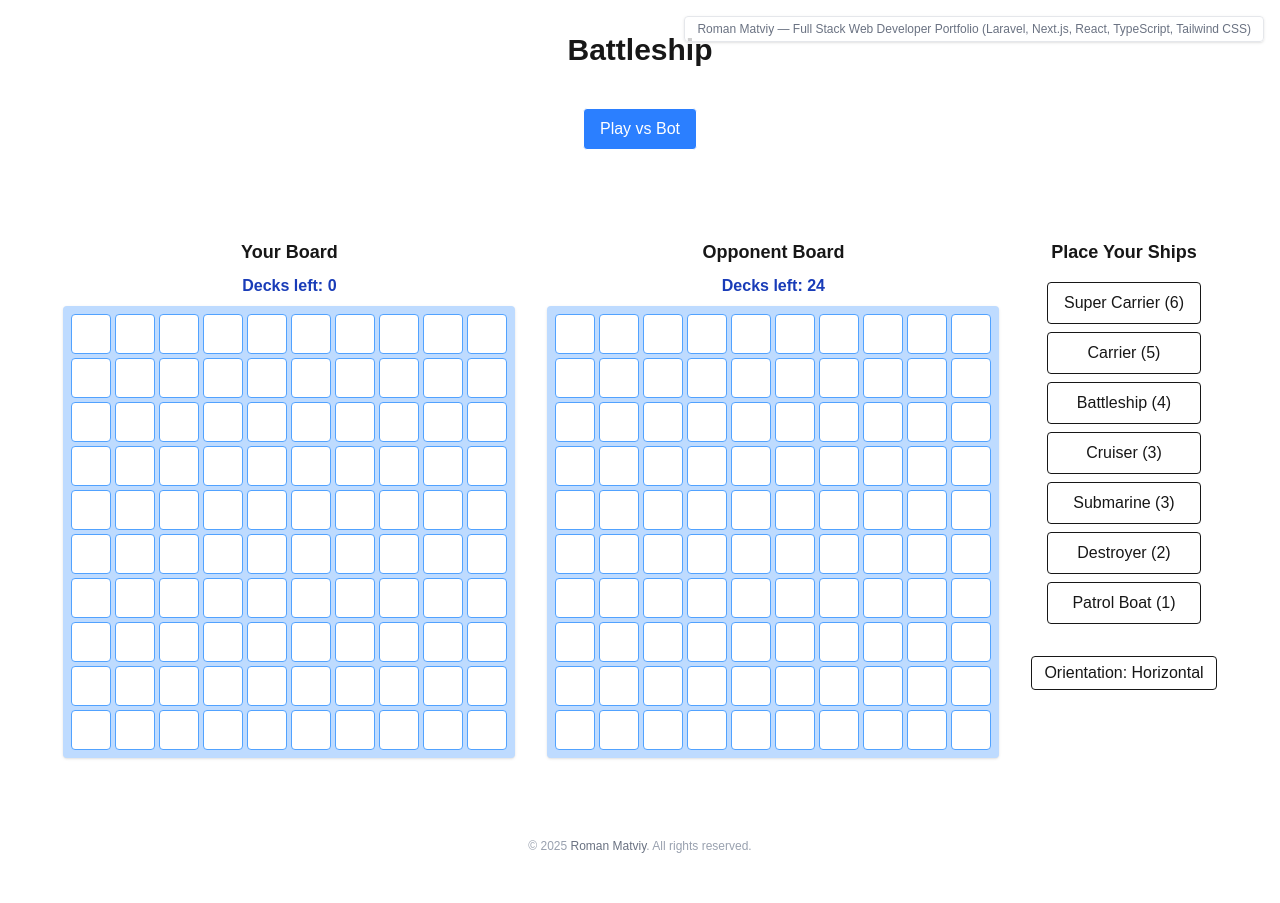
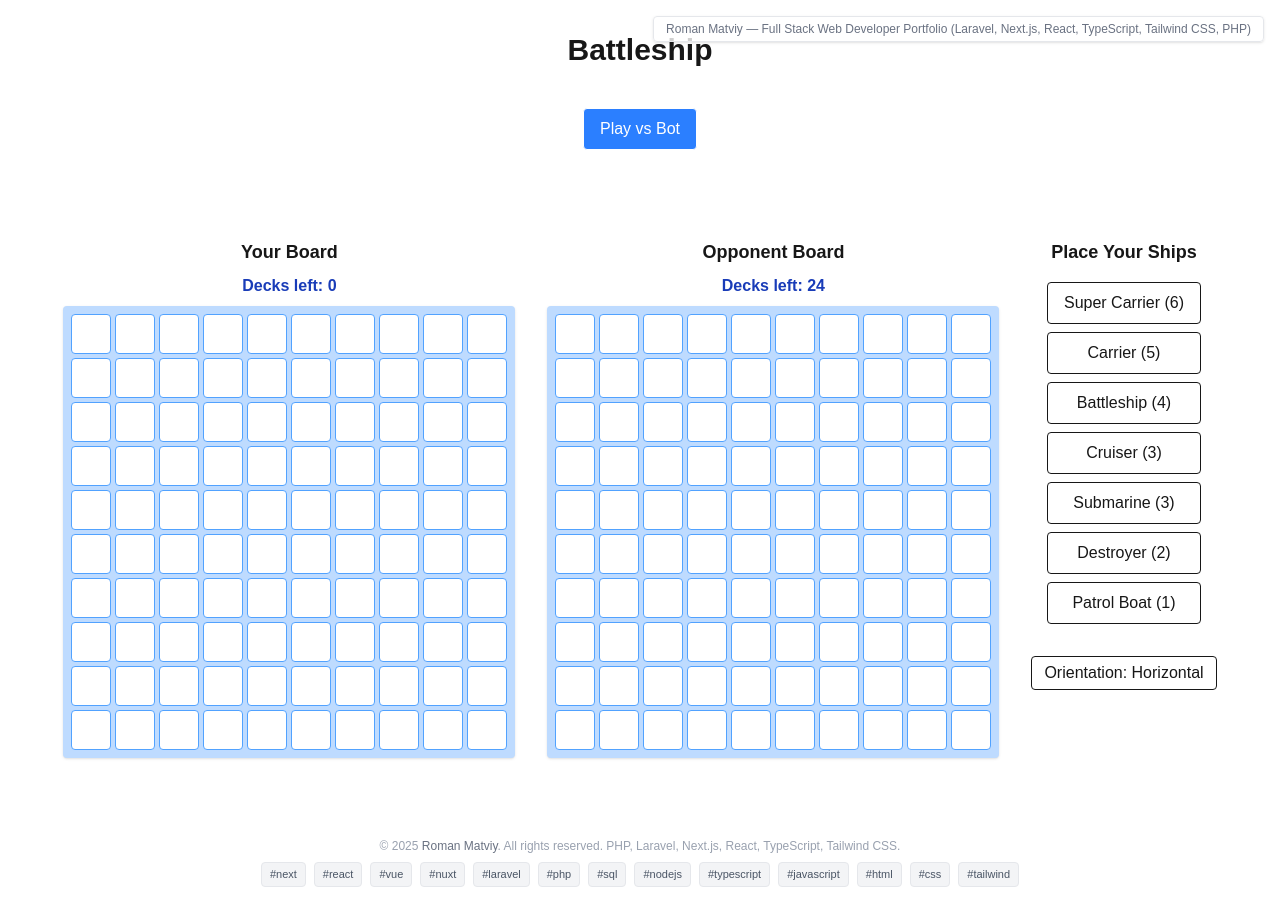
Before and after one commit to MatviyRoman/BattleShip-NEXT.js, a Next.js app: page / in a window 1280 px wide. Before the commit the page ends 870 px from the top, so only its background shows below. Built offline with nearby package versions, Linux system fonts and the light colour scheme.

Commit message:
added hashtags

```diff
--- a/src/app/layout.tsx
+++ b/src/app/layout.tsx
@@ -13,9 +13,9 @@ const geistMono = Geist_Mono({
 });
 
 export const metadata: Metadata = {
-  title: "Battleship Game — Next.js, React, TypeScript, Tailwind CSS",
+  title: "Battleship Game — Next.js, React, TypeScript, Tailwind CSS, PHP, Laravel",
   description:
-    "Play Battleship online! Modern implementation with Next.js, React, TypeScript, Tailwind CSS. Developed by Roman Matviy. Portfolio: https://roman.matviy.pp.ua",
+    "Play Battleship online! Modern implementation with Next.js, React, TypeScript, Tailwind CSS, PHP, Laravel. Developed by Roman Matviy. Portfolio: https://roman.matviy.pp.ua",
   other: {
     author: "Roman Matviy",
     portfolio: "https://roman.matviy.pp.ua",
@@ -35,10 +35,10 @@ export default function RootLayout({
         <a
           href="https://roman.matviy.pp.ua"
           target="_blank"
-          title="Roman Matviy — Full Stack Web Developer Portfolio (Laravel, Next.js, React, TypeScript, Tailwind CSS)"
+          title="Roman Matviy — Full Stack Web Developer Portfolio (Laravel, Next.js, React, TypeScript, Tailwind CSS, PHP)"
           className="fixed top-4 right-4 z-[2000] text-xs text-gray-500 hover:text-blue-600 bg-white/80 px-3 py-1 rounded shadow border border-gray-200 transition-colors"
         >
-          Roman Matviy — Full Stack Web Developer Portfolio (Laravel, Next.js, React, TypeScript, Tailwind CSS)
+          Roman Matviy — Full Stack Web Developer Portfolio (Laravel, Next.js, React, TypeScript, Tailwind CSS, PHP)
         </a>
         {children}
         <footer className="w-full text-center py-4 text-xs text-gray-400 mt-8">
@@ -50,7 +50,22 @@ export default function RootLayout({
           >
             Roman Matviy
           </a>
-          . All rights reserved.
+          . All rights reserved. PHP, Laravel, Next.js, React, TypeScript, Tailwind CSS.
+          <div className="mt-2 flex flex-wrap justify-center gap-2">
+            {['next','react','vue','nuxt','laravel','php','sql','nodejs','typescript','javascript','html','css','tailwind'].map(tag => {
+              const seoTag = tag.replace(/\./g, '-').replace(/\s+/g, '-').toLowerCase();
+              return (
+                <a
+                  key={tag}
+                  href={`https://roman.matviy.pp.ua/${seoTag}`}
+                  target="_blank"
+                  className="inline-block px-2 py-1 bg-gray-100 text-gray-600 rounded hover:bg-blue-100 hover:text-blue-700 border border-gray-200 text-[11px] transition-colors"
+                >
+                  #{tag}
+                </a>
+              );
+            })}
+          </div>
         </footer>
       </body>
     </html>
```
